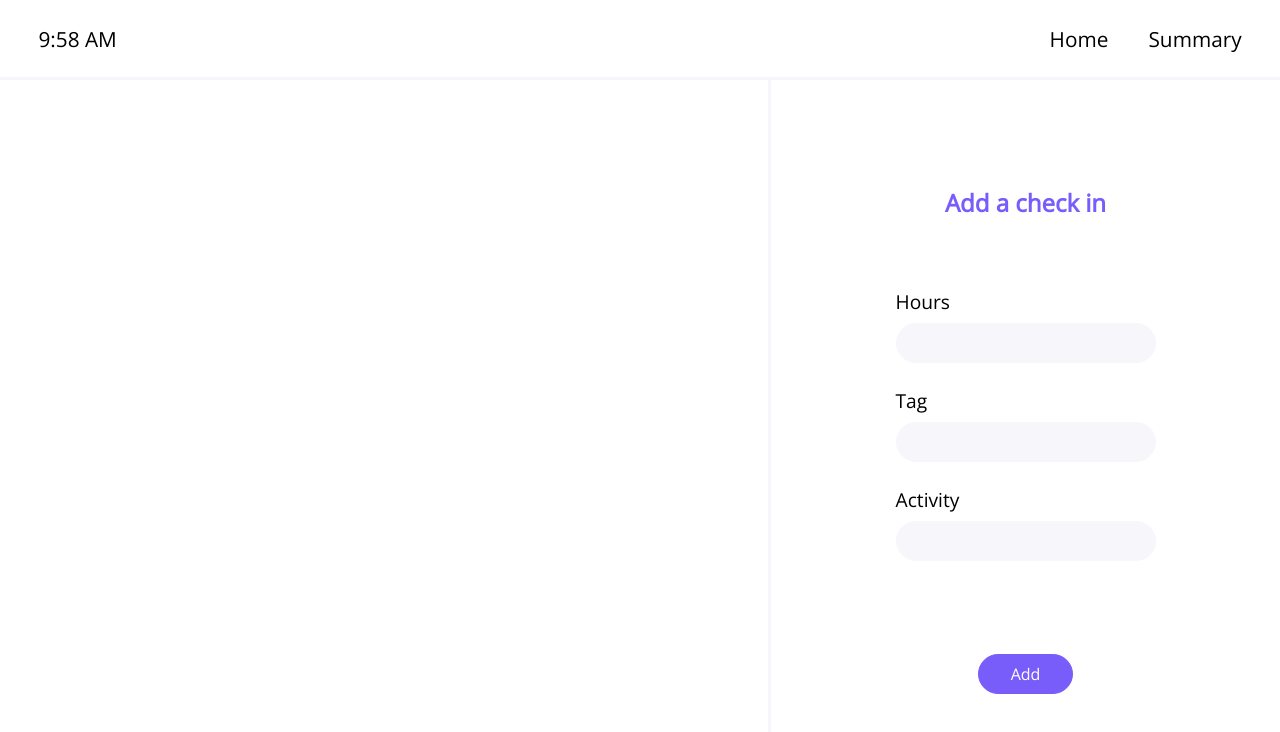
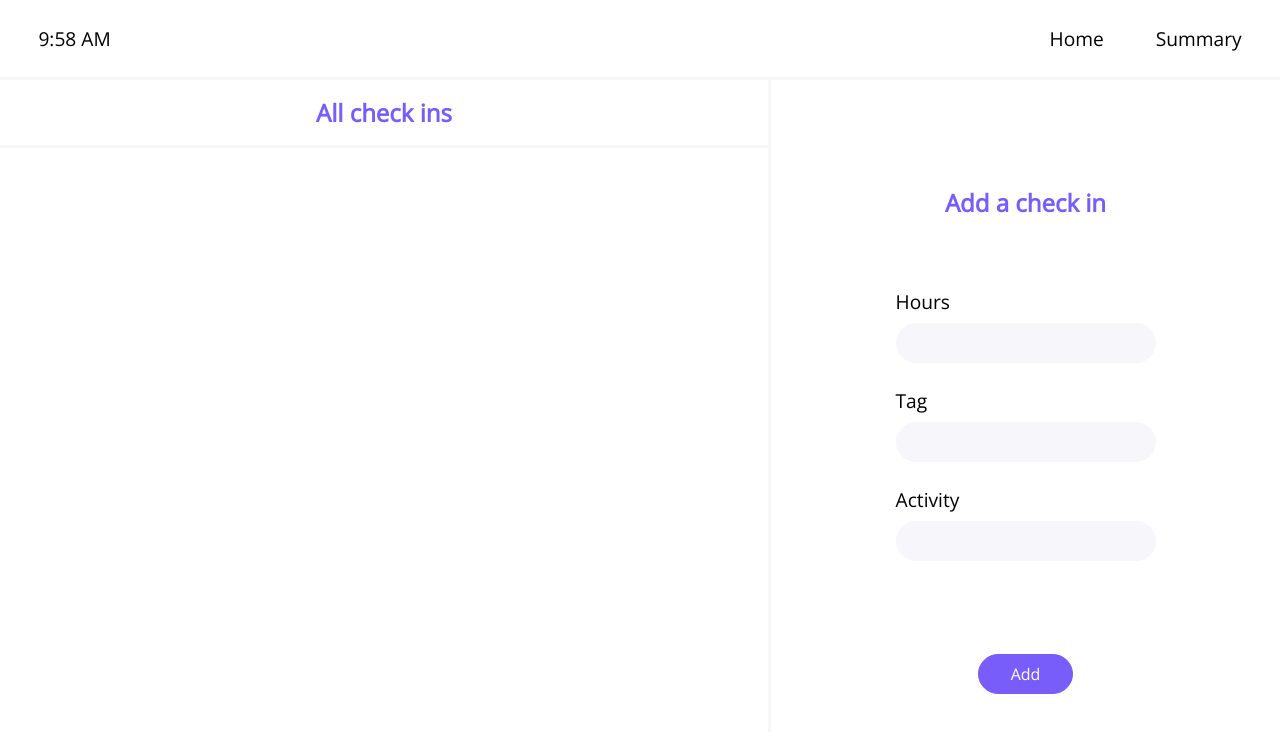
Before and after one commit to jason-nn/time-tracking, a React (Create React App) app: page / in a window 1280 px wide. Shown: the top 732 px of the page. Built offline with nearby package versions, Linux system fonts and the light colour scheme.

Commit message:
styled header for home left

```diff
--- a/src/Components/Home/Home.js
+++ b/src/Components/Home/Home.js
@@ -12,7 +12,14 @@ export default function Home({
 
     return (
         <div className="Home">
-            <div className="Left"></div>
+            <div className="Left">
+                <div className="Top">
+                    <h2>All check ins</h2>
+                </div>
+                <div className="Bottom">
+                    <div></div>
+                </div>
+            </div>
             <div className="Right">
                 <form
                     onSubmit={(e) => {
--- a/src/index.css
+++ b/src/index.css
@@ -13,7 +13,7 @@
     display: flex;
     align-items: center;
     justify-content: space-between;
-    font-size: 1.3rem;
+    font-size: 1.2rem;
     border-bottom: 3px solid #f7f6fa;
 }
 
@@ -34,7 +34,7 @@
 .Home,
 .Summary {
     background-color: white;
-    min-height: 90vh;
+    height: 90vh;
     width: 100vw;
 }
 
@@ -147,3 +147,15 @@ button:hover {
 h2 {
     color: #785dfb;
 }
+
+.Home .Left {
+    overflow: scroll;
+}
+
+.Home .Left .Top {
+    display: flex;
+    justify-content: center;
+    align-items: center;
+    padding: 1em;
+    border-bottom: 3px solid #f7f6fa;
+}
```
